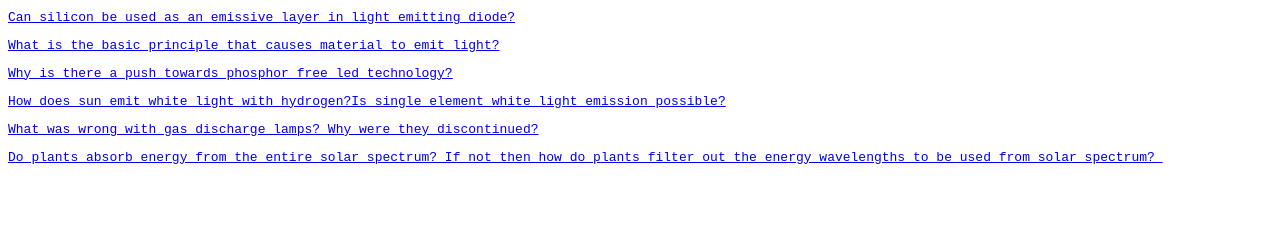
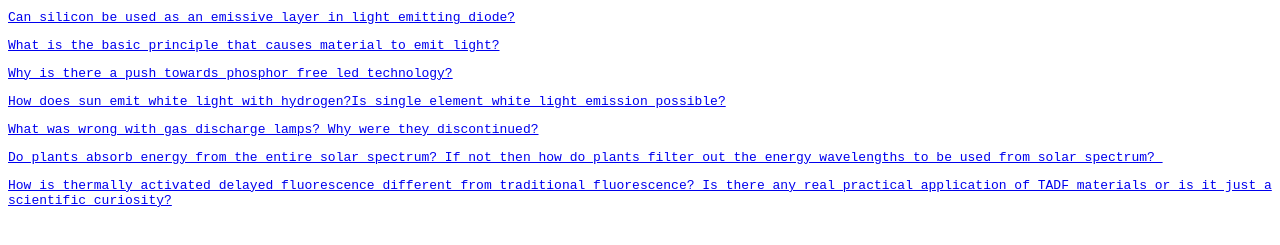
Before and after one commit to reeofficial/reeofficial.github.io, a plain HTML site: page index.html in a window 1280 px wide. Shown: the part 155-400 px from the top of the page. Drawn offline with Linux system fonts and the light colour scheme.

Commit message:
Update index.html

```diff
--- a/index.html
+++ b/index.html
@@ -93,6 +93,15 @@ Do plants absorb energy from the entire solar spectrum? If not then how do plant
 
 </p>
 
+<p>
+
+<a href="/tadf.html">
+
+How is thermally activated delayed fluorescence different from traditional fluorescence? Is there any real practical application of TADF materials or is it just a scientific curiosity?
+</a>
+
+
+</p>
 
 </div>
 
```
